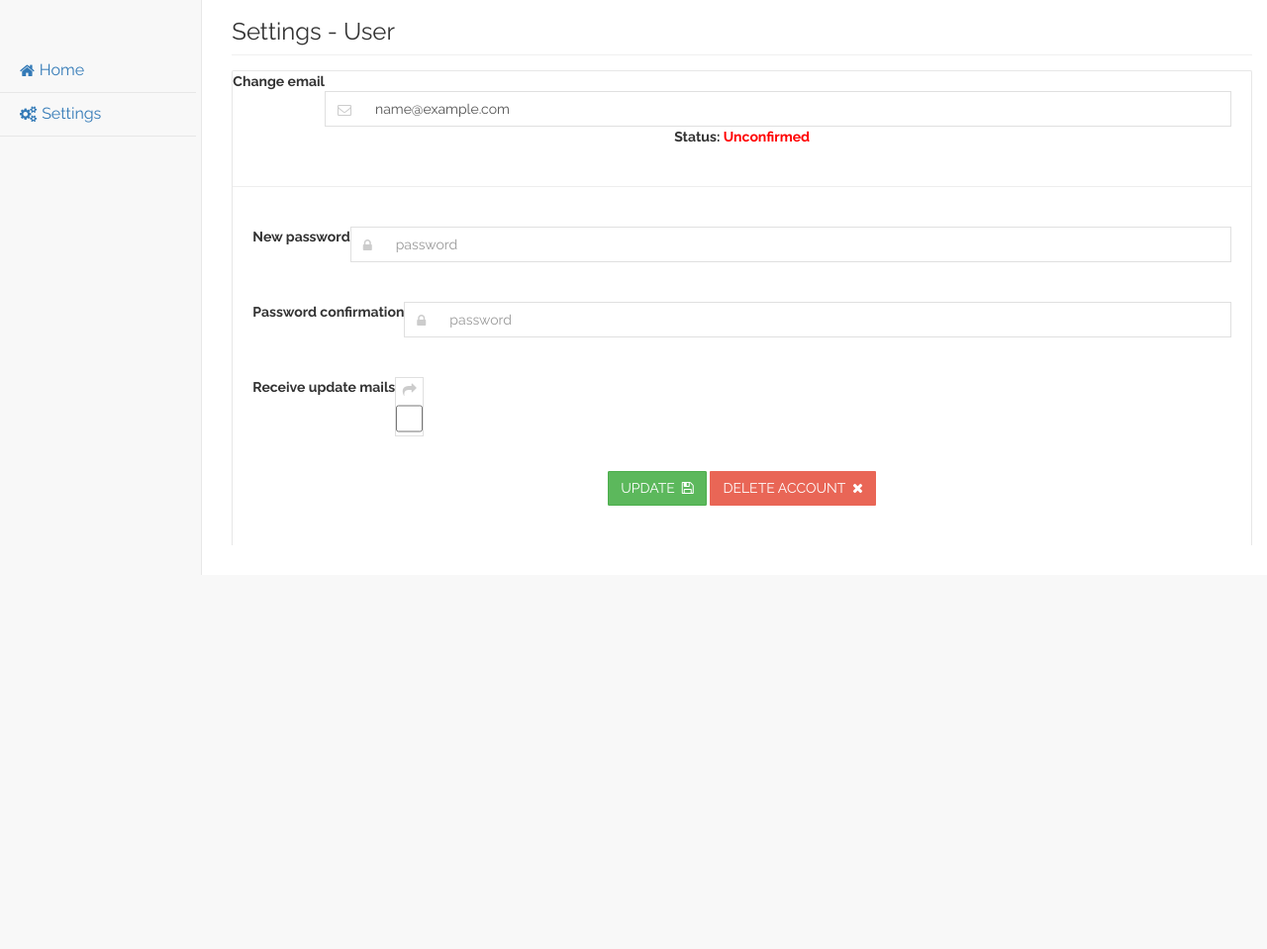
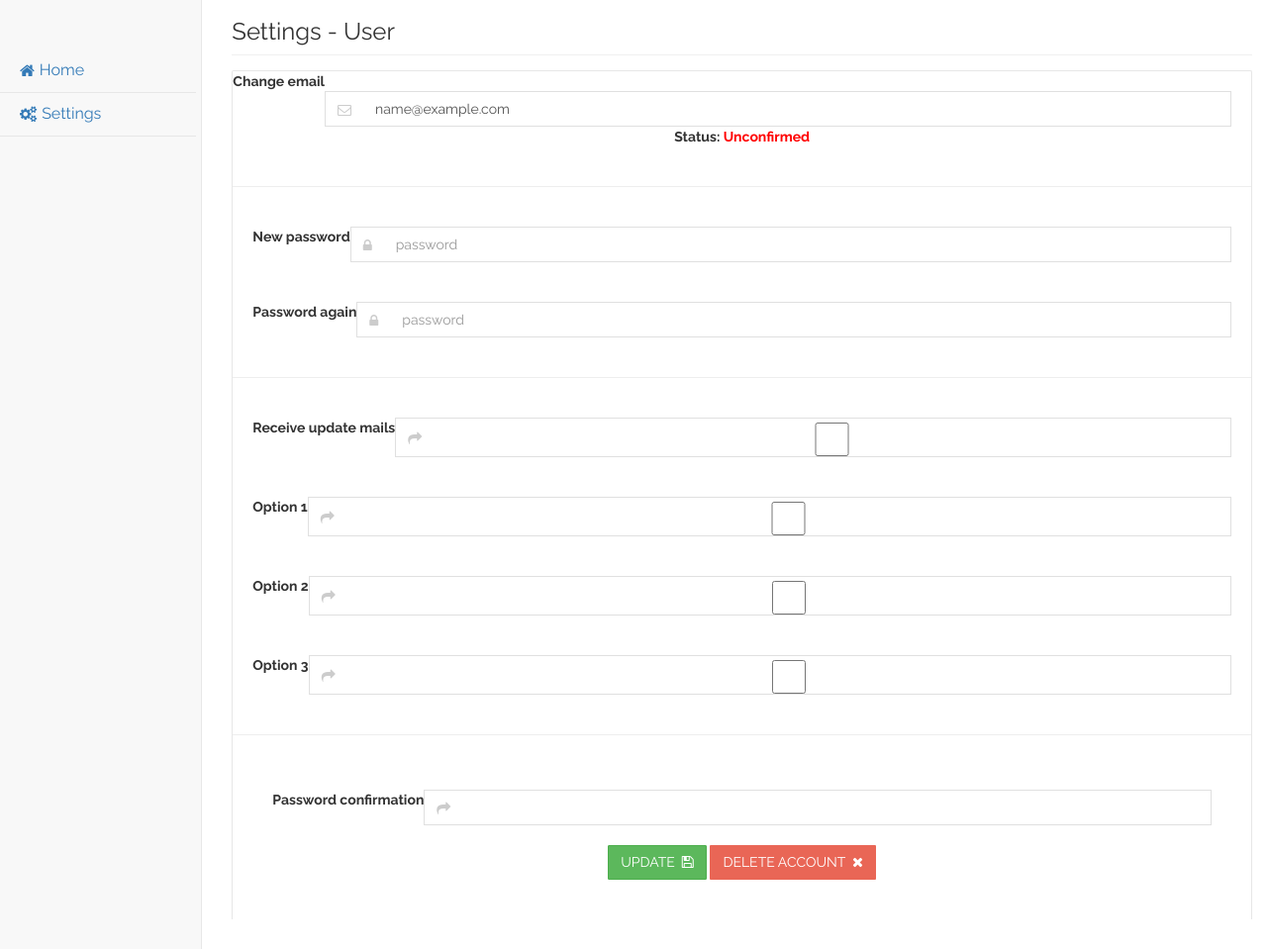
Before and after one commit to stephenthoma/devcoded.com, a Flask app: page /dashboard/settings in a window 1280 px wide. Shown: the part 76-1035 px from the top of the page at 99% size. Before the commit the page ends 657 px from the top, so only its background shows below. Run offline with Flask 2, Linux system fonts and the light colour scheme; the visitor is signed in with stand-in values (Sample User, id 1); data comes from the database, SQL or seed files in the repository; some libraries are stand-ins or nearby versions.

Commit message:
This'll have to do for now >_> Also added onclick for delete (it asks again)

```diff
--- a/app/dashboard/forms.py
+++ b/app/dashboard/forms.py
@@ -14,14 +14,14 @@ class SettingsForm(Form):
         DataRequired(),
         Length(8,64, message='Password must be more than 8 characters long.'),
         EqualTo('password2', message='Passwords must match.')])
-    password2 = PasswordField('Confirm password', validators=[DataRequired()])
+    password2 = PasswordField('Password again', validators=[DataRequired()])
 
     receiveMail = BooleanField('Receive update mails')
     option1 = BooleanField('Option 1')
     option2 = BooleanField('Option 2')
     option3 = BooleanField('Option 3')
 
-    password2 = PasswordField('Password confirmation', validators=[DataRequired()])
+    passwordConfirm = PasswordField('Password confirmation', validators=[DataRequired()])
 
     update = SubmitField('Update')
     delete = SubmitField('Delete account')
--- a/app/templates/dashboard/dashboard_settings.html
+++ b/app/templates/dashboard/dashboard_settings.html
@@ -64,18 +64,49 @@
                             {{ form.password2(class="form-control", placeholder="password") }}
                         </div>
                     </div>
-
+                    <hr>
                     <!-- OPTIONS CHANGE -->
                     <div class="textbox-wrap">
                         {{ form.receiveMail.label }}
                         <div class="input-group">
-                            <i class="fa fa-share"></i>
+                            <span class="input-group-addon"><i class="fa fa-share"></i></span>
                             {{ form.receiveMail(class="form-control")}}
                         </div>
                     </div>
+                    <div class="textbox-wrap">
+                        {{ form.option1.label }}
+                        <div class="input-group">
+                            <span class="input-group-addon"><i class="fa fa-share"></i></span>
+                            {{ form.option1(class="form-control")}}
+                        </div>
+                    </div>
+                    <div class="textbox-wrap">
+                        {{ form.option2.label }}
+                        <div class="input-group">
+                            <span class="input-group-addon"><i class="fa fa-share"></i></span>
+                            {{ form.option2(class="form-control")}}
+                        </div>
+                    </div>
+                    <div class="textbox-wrap">
+                        {{ form.option3.label }}
+                        <div class="input-group">
+                            <span class="input-group-addon"><i class="fa fa-share"></i></span>
+                            {{ form.option3(class="form-control")}}
+                        </div>
+                    </div>
 
+                    <hr>
                     {{ form.csrf_token }}
+                    <!-- CONFIRMATION AND BUTTONS -->
                     <div class="form-action clearfix">
+                        <div class="textbox-wrap">
+                            {{ form.passwordConfirm.label }}
+                            <div class="input-group">
+                                <span class="input-group-addon"><i class="fa fa-share"></i></span>
+                                {{ form.passwordConfirm(class="form-control")}}
+                            </div>
+                        </div>
+
                         <button type="submit" class="btn btn-success pull-center custom-button green-btn">
                             Update &nbsp;<i class="fa fa-save"></i>
                         </button>
@@ -89,10 +120,17 @@
     </div>
 {% endblock %}
 
-<script type="application/javascript">
-    $(document).ready(function(){
-        $("#delete-account").click(function(){
-            alert('clicked delete');
+{% block scripts %}
+{{ super() }}
+
+    <script>
+        $(document).ready(function() {
+            $("#delete-account").click(function(){
+                //TODO check if user is certain
+                if (confirm('Are you sure you want to delete your account?')){
+                    //TODO delete
+                }
+            })
         })
-    })
-</script>
+    </script>
+{% endblock %}
```
